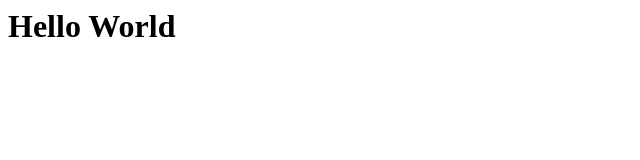
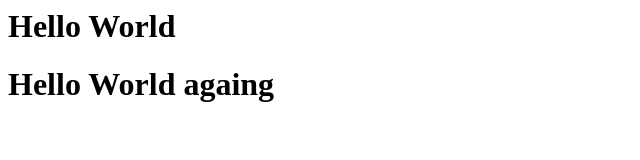
Before and after one commit to manjeet-vasisth/oriserve, a plain HTML site: page index.html in a window 1280 px wide. Shown: the whole page, without its empty margins (0-640 px from the left). Drawn offline with Linux system fonts and the light colour scheme.

Commit message:
Update index.html

```diff
--- a/index.html
+++ b/index.html
@@ -3,5 +3,6 @@
  </head>
  <body>
    <h1>Hello World<h1>
+   <h1>Hello World againg<h1>
  </body>
 </html>
```
